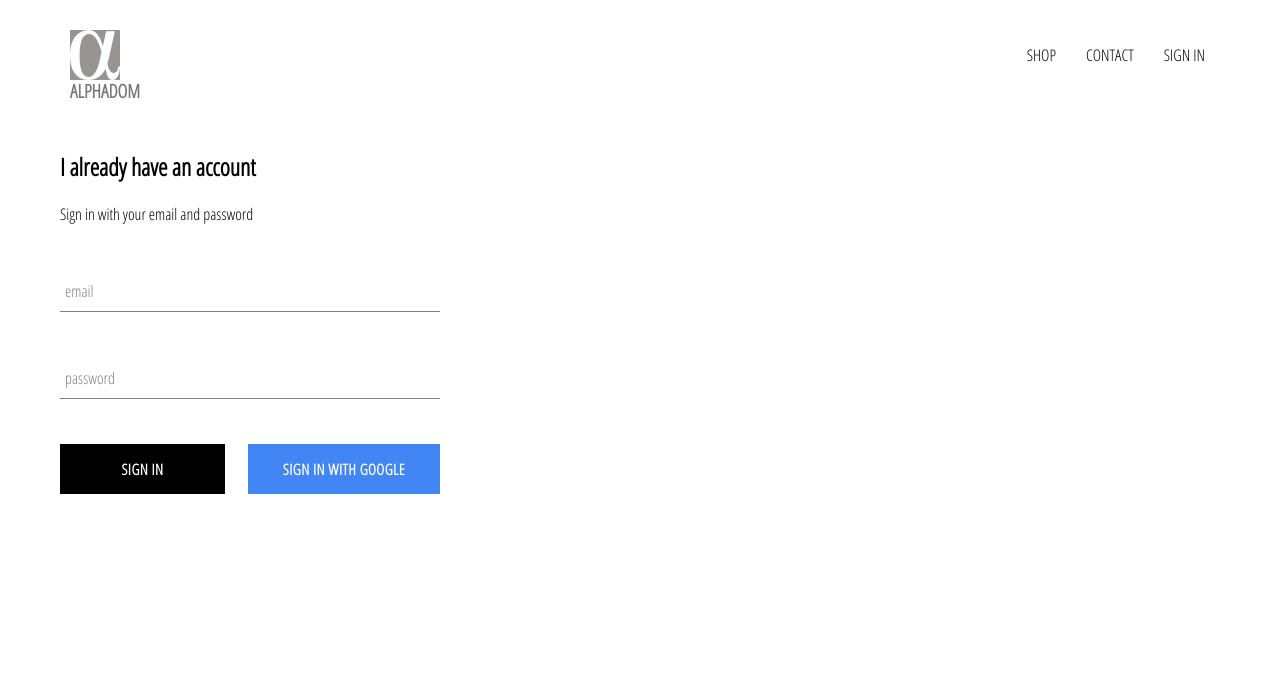
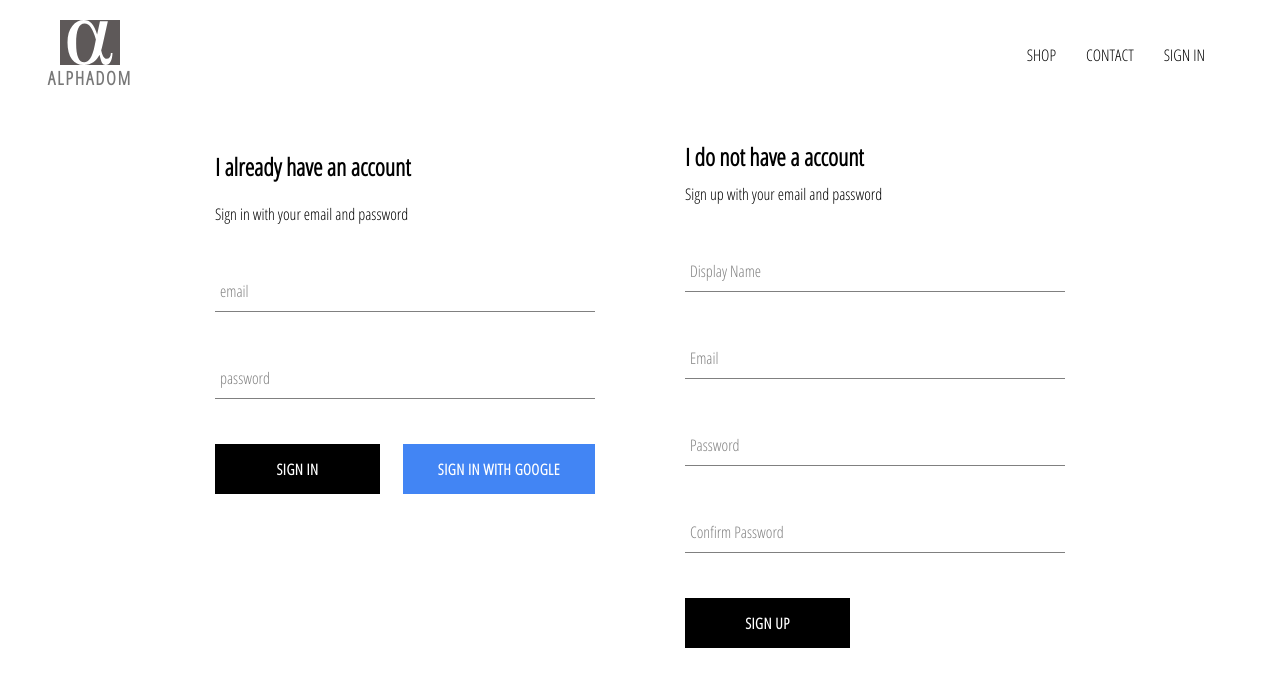
Before and after one commit to maheshpkl/alphadom-clothing, a React (Create React App) app: page /signin in a window 1280 px wide. Shown: the top 686 px of the page. Built offline with nearby package versions, Linux system fonts and the light colour scheme; no server answers.

Commit message:
implemented firebase utils, included ability to store authenticated users into our firestore database

```diff
--- a/src/App.js
+++ b/src/App.js
@@ -7,7 +7,7 @@
 import ShopPage from './pages/shop/shop.component';
 import SignInAndSignUpPage from './pages/sign-in-and-sign-up/sign-in-and-sign-up.component';
 
-import { auth } from './firebase/firebase.utils';
+import { auth, createUserProfileDocument } from './firebase/firebase.utils';
 
 class App extends React.Component {
   constructor() {
@@ -21,8 +21,20 @@
   unsubscribeFromAuth = null;
 
   componentDidMount() {
-    this.unsubscribeFromAuth = auth.onAuthStateChanged(user => {
-      this.setState({ currentUser: user });
+    this.unsubscribeFromAuth = auth.onAuthStateChanged(async userAuth => {
+      if (userAuth) {
+        const userRaf = await createUserProfileDocument(userAuth);
+
+        userRaf.onSnapshot(snapShot => {
+          this.setState({
+            currentUser: {
+              id: snapShot.id,
+              ...snapShot.data()
+            }
+          });
+          console.log(this.state);
+        });
+      } else this.setState({ currentUser: null });
     });
   }
 
--- a/src/components/form-input/form-input.component.js
+++ b/src/components/form-input/form-input.component.js
@@ -8,7 +8,7 @@
     {label ? (
       <label
         className={`${
-          otherProps.value.length ? 'shirnk' : ''
+          otherProps.value.length ? 'shrink' : ''
         } form-input-label`}
       >
         {label}
--- a/src/components/header/header.styles.scss
+++ b/src/components/header/header.styles.scss
@@ -6,19 +6,25 @@
   margin-bottom: 40px;
 
   .logo-container {
+    padding: 0;
     height: 100%;
-    width: 70px;
-    padding: 10px;
+    width: 60px;
+    display: flex;
+    flex-direction: column;
+    align-items: center;
   }
 
   .logo {
-    background-color: #999494;
+    width: 100%;
+    height: 60px;
+    background-color: #5e5959;
     fill: #fff;
   }
 
   h3 {
-    margin: -7px 0;
+    margin: 0;
     color: #777;
+    letter-spacing: 1.8px;
   }
 
   .options {
--- /dev/null
+++ b/src/components/sign-up/sign-up.component.js
@@ -0,0 +1,105 @@
+import React from 'react';
+
+import FormInput from '../form-input/form-input.component';
+import CustomButton from '../custom-button/custom-button.component';
+
+import { auth, createUserProfileDocument } from '../../firebase/firebase.utils';
+
+import './sign-up.styles.scss';
+
+class SignUp extends React.Component {
+  constructor() {
+    super();
+
+    this.state = {
+      displayName: '',
+      email: '',
+      password: '',
+      confirmPassword: ''
+    };
+  }
+
+  handleSubmit = async event => {
+    event.preventDefault();
+    const { displayName, email, password, confirmPassword } = this.state;
+
+    if (password !== confirmPassword) {
+      alert("Passwords don't match");
+      return;
+    }
+
+    try {
+      const { user } = await auth.createUserWithEmailAndPassword(
+        email,
+        password
+      );
+
+      await createUserProfileDocument(user, { displayName });
+
+      this.setState({
+        displayName: '',
+        email: '',
+        password: '',
+        comfirmPassword: ''
+      });
+    } catch (error) {
+      console.log(error);
+    }
+  };
+
+  handleChange = event => {
+    const { name, value } = event.target;
+
+    this.setState({ [name]: value });
+  };
+
+  render() {
+    const { displayName, email, password, confirmPassword } = this.state;
+    return (
+      <div className="sign-up">
+        <h2 className="title">I do not have a account</h2>
+        <span>Sign up with your email and password</span>
+        <form className="sign-up-form" onSubmit={this.handleSubmit}>
+          <FormInput
+            type="text"
+            name="displayName"
+            value={displayName}
+            onChange={this.handleChange}
+            label="Display Name"
+            required
+          />
+
+          <FormInput
+            type="email"
+            name="email"
+            value={email}
+            onChange={this.handleChange}
+            label="Email"
+            required
+          />
+
+          <FormInput
+            type="password"
+            name="password"
+            value={password}
+            onChange={this.handleChange}
+            label="Password"
+            required
+          />
+
+          <FormInput
+            type="password"
+            name="confirmPassword"
+            value={confirmPassword}
+            onChange={this.handleChange}
+            label="Confirm Password"
+            required
+          />
+          <CustomButton type="submit">SIGN UP</CustomButton>
+        </form>
+      </div>
+    );
+  }
+}
+
+export default SignUp;
--- /dev/null
+++ b/src/components/sign-up/sign-up.styles.scss
@@ -0,0 +1,9 @@
+.sign-up {
+  display: flex;
+  flex-direction: column;
+  width: 380px;
+
+  .title {
+    margin: 10px 0;
+  }
+}
--- a/src/firebase/firebase.utils.js
+++ b/src/firebase/firebase.utils.js
@@ -11,6 +11,31 @@
   appId: '1:21943602271:web:eff5aca8e70906fbfedfea'
 };
 
+export const createUserProfileDocument = async (userAuth, additionalData) => {
+  if (!userAuth) return;
+
+  const userRaf = firestore.doc(`users/${userAuth.uid}`);
+
+  const snapShot = await userRaf.get();
+
+  if (!snapShot.exists) {
+    const { displayName, email } = userAuth;
+    const createdAt = new Date();
+
+    try {
+      await userRaf.set({
+        displayName,
+        email,
+        createdAt,
+        ...additionalData
+      });
+    } catch (error) {
+      console.log('Error creating user', error.message);
+    }
+  }
+  return userRaf;
+};
+
 firebase.initializeApp(config);
 
 export const auth = firebase.auth();
--- a/src/pages/sign-in-and-sign-up/sign-in-and-sign-up.component.js
+++ b/src/pages/sign-in-and-sign-up/sign-in-and-sign-up.component.js
@@ -1,12 +1,14 @@
 import React from 'react';
 
 import SignIn from '../../components/sign-in/sign-in.component';
+import SignUp from '../../components/sign-up/sign-up.component';
 
 import './sign-in-and-sign-up.styles.scss';
 
 const SignInAndSignUpPage = () => (
   <div className="sign-in-and-sign-up">
     <SignIn />
+    <SignUp />
   </div>
 );
 
--- a/src/pages/sign-in-and-sign-up/sign-in-and-sign-up.styles.scss
+++ b/src/pages/sign-in-and-sign-up/sign-in-and-sign-up.styles.scss
@@ -0,0 +1,6 @@
+.sign-in-and-sign-up {
+  width: 850px;
+  display: flex;
+  justify-content: space-between;
+  margin: 30px auto;
+}
```
Also changed, not shown: 1 other file (tests, documents, lock files or other folders).
